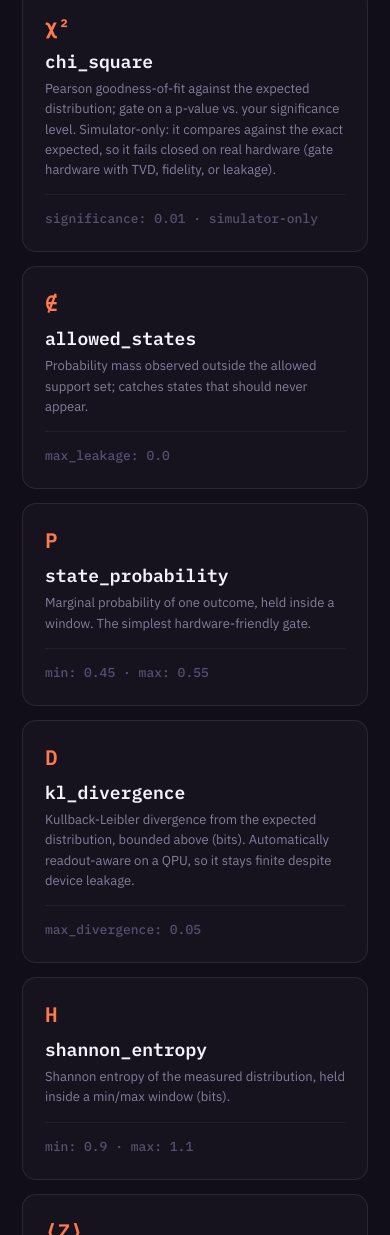
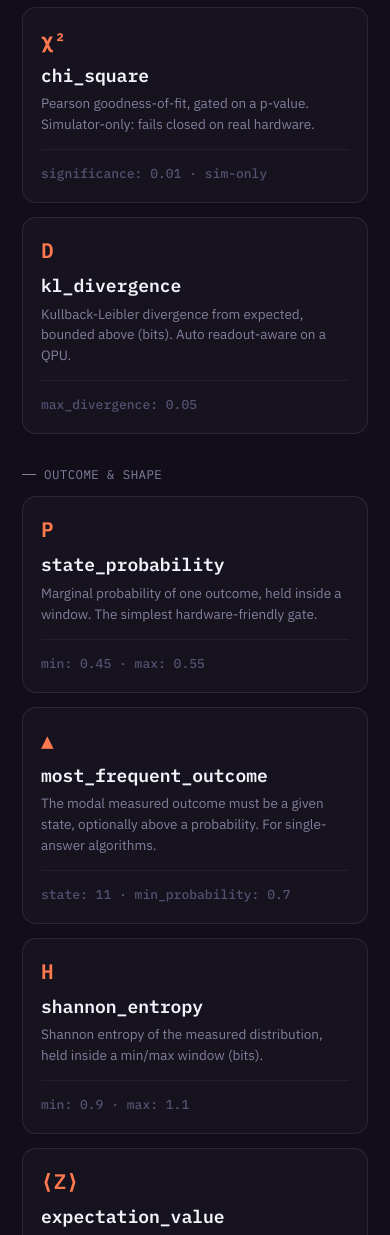
Before and after one commit to coldqubit/shotgate, a plain HTML site: page index.html in a window 390 px wide. Shown: the part 2875-4110 px from the top of the page. Drawn offline with Linux system fonts and the light colour scheme; no server answers.

Commit message:
web: group the 11 oracle cards into three labeled rows
The flat 11-card grid read as a wall. Grouped into three short, labeled rows
(Distance & fit / Outcome & shape / Structural & leakage), tightened the
chi_square/kl_divergence copy that grew wordy in the v0.7.0 update so card
heights match within a row, and reduced card padding/text size slightly.
Rows collapse to 2 columns at <=980px and 1 at <=640px. Checked rendered
screenshots at desktop/mobile widths and in both themes before pushing.

Co-Authored-By: Claude Opus 4.8 <noreply@anthropic.com>

```diff
--- a/index.html
+++ b/index.html
@@ -130,18 +130,31 @@
         <h2>Statistics, not snapshots.</h2>
         <p>Quantum output is probabilistic; exact-match testing is meaningless. Each oracle bounds a distribution property, or the circuit's own structure, instead.</p>
       </div>
-      <div class="oracles">
-        <div class="card"><span class="sym">δ</span><h4>distribution_tvd</h4><p>Total variation distance between observed and expected counts, bounded above. Interpretable and shot-count agnostic.</p><div class="card-foot">max_distance: 0.03</div></div>
-        <div class="card"><span class="sym">F</span><h4>hellinger_fidelity</h4><p>Classical fidelity between the observed and expected distributions, bounded below.</p><div class="card-foot">min_fidelity: 0.99</div></div>
-        <div class="card"><span class="sym">χ²</span><h4>chi_square</h4><p>Pearson goodness-of-fit against the expected distribution; gate on a p-value vs. your significance level. Simulator-only: it compares against the exact expected, so it fails closed on real hardware (gate hardware with TVD, fidelity, or leakage).</p><div class="card-foot">significance: 0.01 · simulator-only</div></div>
-        <div class="card"><span class="sym">∉</span><h4>allowed_states</h4><p>Probability mass observed outside the allowed support set; catches states that should never appear.</p><div class="card-foot">max_leakage: 0.0</div></div>
-        <div class="card"><span class="sym">P</span><h4>state_probability</h4><p>Marginal probability of one outcome, held inside a window. The simplest hardware-friendly gate.</p><div class="card-foot">min: 0.45 · max: 0.55</div></div>
-        <div class="card"><span class="sym">D</span><h4>kl_divergence</h4><p>Kullback-Leibler divergence from the expected distribution, bounded above (bits). Automatically readout-aware on a QPU, so it stays finite despite device leakage.</p><div class="card-foot">max_divergence: 0.05</div></div>
-        <div class="card"><span class="sym">H</span><h4>shannon_entropy</h4><p>Shannon entropy of the measured distribution, held inside a min/max window (bits).</p><div class="card-foot">min: 0.9 · max: 1.1</div></div>
-        <div class="card"><span class="sym">⟨Z⟩</span><h4>expectation_value</h4><p>Pauli-Z product expectation ⟨Z..Z⟩ in [-1, 1], via a window or a target. A Bell pair gives +1.</p><div class="card-foot">qubits: [0, 1] · min: 0.95</div></div>
-        <div class="card"><span class="sym">▲</span><h4>most_frequent_outcome</h4><p>The modal measured outcome must be a given state, optionally above a probability. For single-answer algorithms.</p><div class="card-foot">state: 11 · min_probability: 0.7</div></div>
-        <div class="card"><span class="sym">≣</span><h4>circuit_depth</h4><p>Bound the authored circuit's depth in a min/max window. Static and output-independent: gated with no shots and no backend.</p><div class="card-foot">max: 50 · no execution</div></div>
-        <div class="card"><span class="sym">⊆</span><h4>gate_set</h4><p>Require the circuit to use only an allowed set of gate names (measurement and barriers are always permitted). Static, runs every commit.</p><div class="card-foot">allowed: [h, cx, rz, sx] · no execution</div></div>
+      <div class="oracle-group">
+        <div class="oracle-group-label"><span class="tick"></span>Distance &amp; fit</div>
+        <div class="oracles cols-4">
+          <div class="card"><span class="sym">δ</span><h4>distribution_tvd</h4><p>Total variation distance between observed and expected counts, bounded above. Interpretable, shot-count agnostic.</p><div class="card-foot">max_distance: 0.03</div></div>
+          <div class="card"><span class="sym">F</span><h4>hellinger_fidelity</h4><p>Classical fidelity between the observed and expected distributions, bounded below.</p><div class="card-foot">min_fidelity: 0.99</div></div>
+          <div class="card"><span class="sym">χ²</span><h4>chi_square</h4><p>Pearson goodness-of-fit, gated on a p-value. Simulator-only: fails closed on real hardware.</p><div class="card-foot">significance: 0.01 · sim-only</div></div>
+          <div class="card"><span class="sym">D</span><h4>kl_divergence</h4><p>Kullback-Leibler divergence from expected, bounded above (bits). Auto readout-aware on a QPU.</p><div class="card-foot">max_divergence: 0.05</div></div>
+        </div>
+      </div>
+      <div class="oracle-group">
+        <div class="oracle-group-label"><span class="tick"></span>Outcome &amp; shape</div>
+        <div class="oracles cols-4">
+          <div class="card"><span class="sym">P</span><h4>state_probability</h4><p>Marginal probability of one outcome, held inside a window. The simplest hardware-friendly gate.</p><div class="card-foot">min: 0.45 · max: 0.55</div></div>
+          <div class="card"><span class="sym">▲</span><h4>most_frequent_outcome</h4><p>The modal measured outcome must be a given state, optionally above a probability. For single-answer algorithms.</p><div class="card-foot">state: 11 · min_probability: 0.7</div></div>
+          <div class="card"><span class="sym">H</span><h4>shannon_entropy</h4><p>Shannon entropy of the measured distribution, held inside a min/max window (bits).</p><div class="card-foot">min: 0.9 · max: 1.1</div></div>
+          <div class="card"><span class="sym">⟨Z⟩</span><h4>expectation_value</h4><p>Pauli-Z product expectation ⟨Z..Z⟩ in [-1, 1], via a window or a target. A Bell pair gives +1.</p><div class="card-foot">qubits: [0, 1] · min: 0.95</div></div>
+        </div>
+      </div>
+      <div class="oracle-group">
+        <div class="oracle-group-label"><span class="tick"></span>Structural &amp; leakage</div>
+        <div class="oracles cols-3">
+          <div class="card"><span class="sym">∉</span><h4>allowed_states</h4><p>Probability mass observed outside the allowed support set; catches states that should never appear.</p><div class="card-foot">max_leakage: 0.0</div></div>
+          <div class="card"><span class="sym">≣</span><h4>circuit_depth</h4><p>Bound the authored circuit's depth in a min/max window. Static and output-independent.</p><div class="card-foot">max: 50 · no execution</div></div>
+          <div class="card"><span class="sym">⊆</span><h4>gate_set</h4><p>Require the circuit to use only an allowed set of gate names. Static, runs every commit.</p><div class="card-foot">allowed: [h, cx, rz, sx] · no execution</div></div>
+        </div>
       </div>
     </div>
   </section>
--- a/styles/site.css
+++ b/styles/site.css
@@ -57,13 +57,22 @@ a { color: inherit; text-decoration: none; }
 .step p { font: var(--text-small); color: var(--text-muted); margin: 0; }
 .step p code { font-family: var(--font-mono); font-size: 0.92em; color: var(--accent); background: var(--bg-sunken); padding: 1px 5px; border-radius: var(--radius-xs); }
 
-/* oracle cards: five oracles, 3 + 2 centered */
-.oracles { display: grid; grid-template-columns: repeat(6, 1fr); gap: 14px; }
-.oracles .card { grid-column: span 2; }
-.oracles .card:nth-child(4) { grid-column: 2 / span 2; }
-.oracles .card:nth-child(5) { grid-column: 4 / span 2; }
+/* oracle cards: grouped into labeled rows so 11 oracles read as three short
+   lists (distance/fit, outcome/shape, structural/leakage) rather than one wall. */
+.oracle-group + .oracle-group { margin-top: 32px; }
+.oracle-group-label {
+  display: flex; align-items: center; gap: 8px;
+  font-family: var(--font-mono); font-size: 12.5px; letter-spacing: 0.03em;
+  text-transform: uppercase; color: var(--text-muted); margin-bottom: 14px;
+}
+.oracle-group-label .tick { width: 14px; height: 1px; background: currentColor; display: inline-block; }
+.oracles { display: grid; gap: 14px; }
+.oracles.cols-4 { grid-template-columns: repeat(4, 1fr); }
+.oracles.cols-3 { grid-template-columns: repeat(3, 1fr); }
+.oracles .card { padding: 18px; }
 .oracles .card .sym { font-family: var(--font-mono); font-weight: 600; font-size: 21px; color: var(--accent); }
 .oracles .card h4 { margin-top: 10px; }
+.oracles .card p { font-size: 13.5px; }
 
 /* inline doc link + mono code in section intros */
 .sec-head p a.doclink { color: var(--accent); border-bottom: 1px solid var(--border-interactive); }
@@ -105,8 +114,7 @@ a { color: inherit; text-decoration: none; }
 
 @media (max-width: 980px) {
   .hero-inner, .how, .ci { grid-template-columns: 1fr; }
-  .oracles { grid-template-columns: 1fr; }
-  .oracles .card, .oracles .card:nth-child(4), .oracles .card:nth-child(5) { grid-column: auto; }
+  .oracles.cols-4, .oracles.cols-3 { grid-template-columns: repeat(2, 1fr); }
 }
 
 /* mobile nav: never hide the links; they become a scrollable mono row */
@@ -129,4 +137,5 @@ a { color: inherit; text-decoration: none; }
   .be-row .chip { margin-left: 0; }
   .code-bar .code-tag { display: none; }
   .foot-inner .right { margin-left: 0; }
+  .oracles.cols-4, .oracles.cols-3 { grid-template-columns: 1fr; }
 }
```
